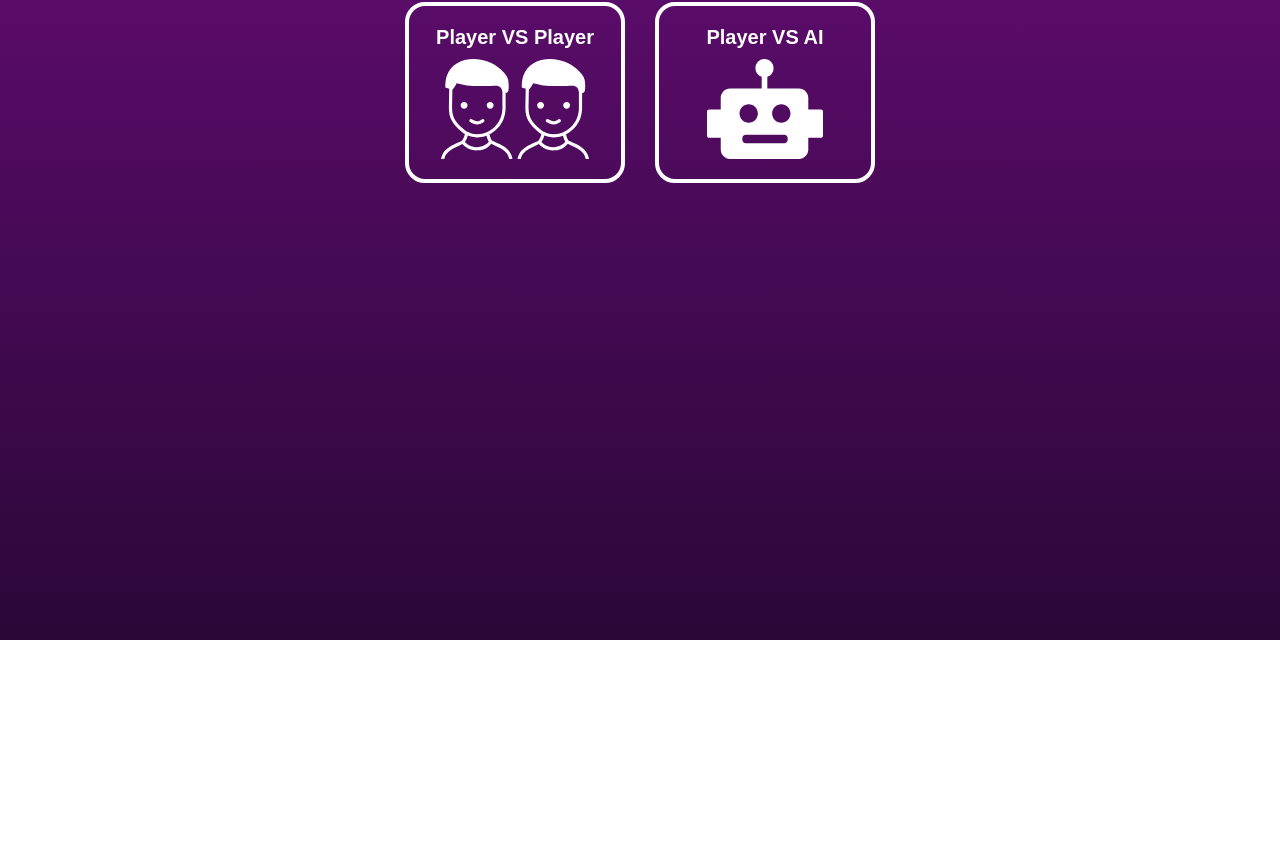
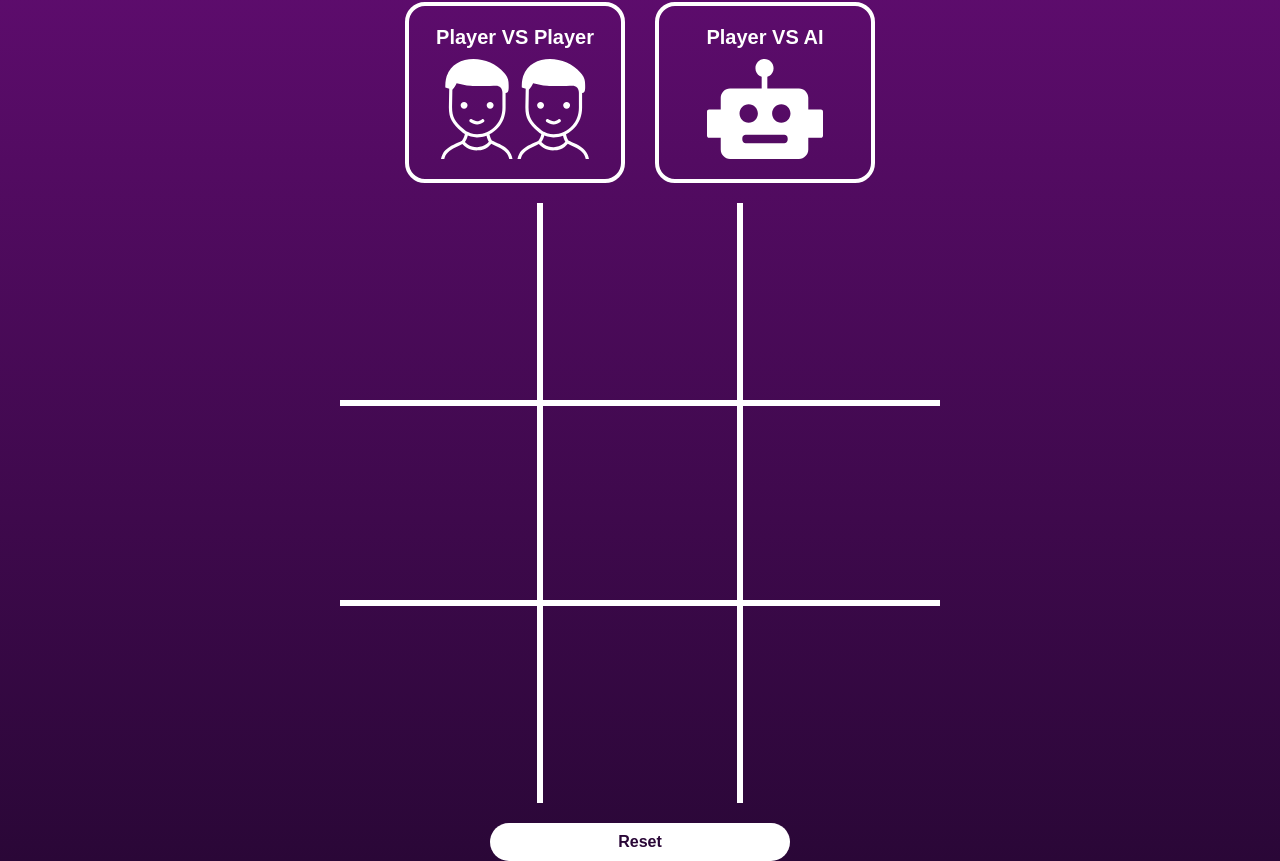
Before and after one commit to Lewoczegg/Tik-Tak-Toe, a website: page index.html in a window 1280 px wide. Shown: the part 180-1041 px from the top of the page. Before the commit the page ends 820 px from the top, so only its background shows below. Drawn offline with Linux system fonts and the light colour scheme.

Commit message:
Add board layout

```diff
--- a/css/styles.css
+++ b/css/styles.css
@@ -74,8 +74,8 @@ h2 {
 }
 
 .modes > button.active {
-    color: #6fd5de;
-    border: 4px solid #6fd5de;
+    color: #62c3cc;
+    border: 4px solid #62c3cc;
 }
 
 .modes > button:hover {
@@ -117,10 +117,71 @@ h2 {
     transition: all 0.3s;
 }
 
+/* Board */
+.board {
+    margin: 20px;
+    display: grid;
+    grid-template-columns: repeat(3, 100px);
+    grid-template-rows: repeat(3, 100px);
+    justify-content: center;
+}
+
+.cell {
+    border: 3px solid white;
+}
+
+.cell:nth-of-type(1),
+.cell:nth-of-type(2),
+.cell:nth-of-type(3) {
+    border-top: 0;
+}
+
+.cell:nth-of-type(3),
+.cell:nth-of-type(6),
+.cell:nth-of-type(9) {
+    border-right: 0;
+}
+
+.cell:nth-of-type(7),
+.cell:nth-of-type(8),
+.cell:nth-of-type(9) {
+    border-bottom: 0;
+}
+
+.cell:nth-of-type(1),
+.cell:nth-of-type(4),
+.cell:nth-of-type(7) {
+    border-left: 0;
+}
+
+#reset {
+    width: 300px;
+    padding: 10px;
+    color: rgb(42,7,55);
+    background-color: white;
+    border-radius: 20px;
+    border: 0;
+    margin: 0 auto;
+    font-size: 1.6rem;
+    font-weight: 700;
+}
+
+#reset:hover {
+    background-color: #62c3cc;
+    transform: scale(1.05);
+    transition: all 0.3s;
+}
+
+
 @media screen and (min-width: 800px){
     .modes {
         flex-direction: row;
         justify-content: center;
         gap: 30px;
     }
+
+    .board {
+        grid-template-columns: repeat(3, 200px);
+        grid-template-rows: repeat(3, 200px);
+    }
 }
--- a/index.html
+++ b/index.html
@@ -25,6 +25,18 @@
                 <img src="img/robot-icon.svg" alt="An icon of a robot">
             </button>
         </div>
+        <div class="board">
+            <div class="cell"></div>
+            <div class="cell"></div>
+            <div class="cell"></div>
+            <div class="cell"></div>
+            <div class="cell"></div>
+            <div class="cell"></div>
+            <div class="cell"></div>
+            <div class="cell"></div>
+            <div class="cell"></div>
+        </div>
+        <button id="reset">Reset</button>
     </main>
     <script src="js/index.js"></script>
 </body>
```
